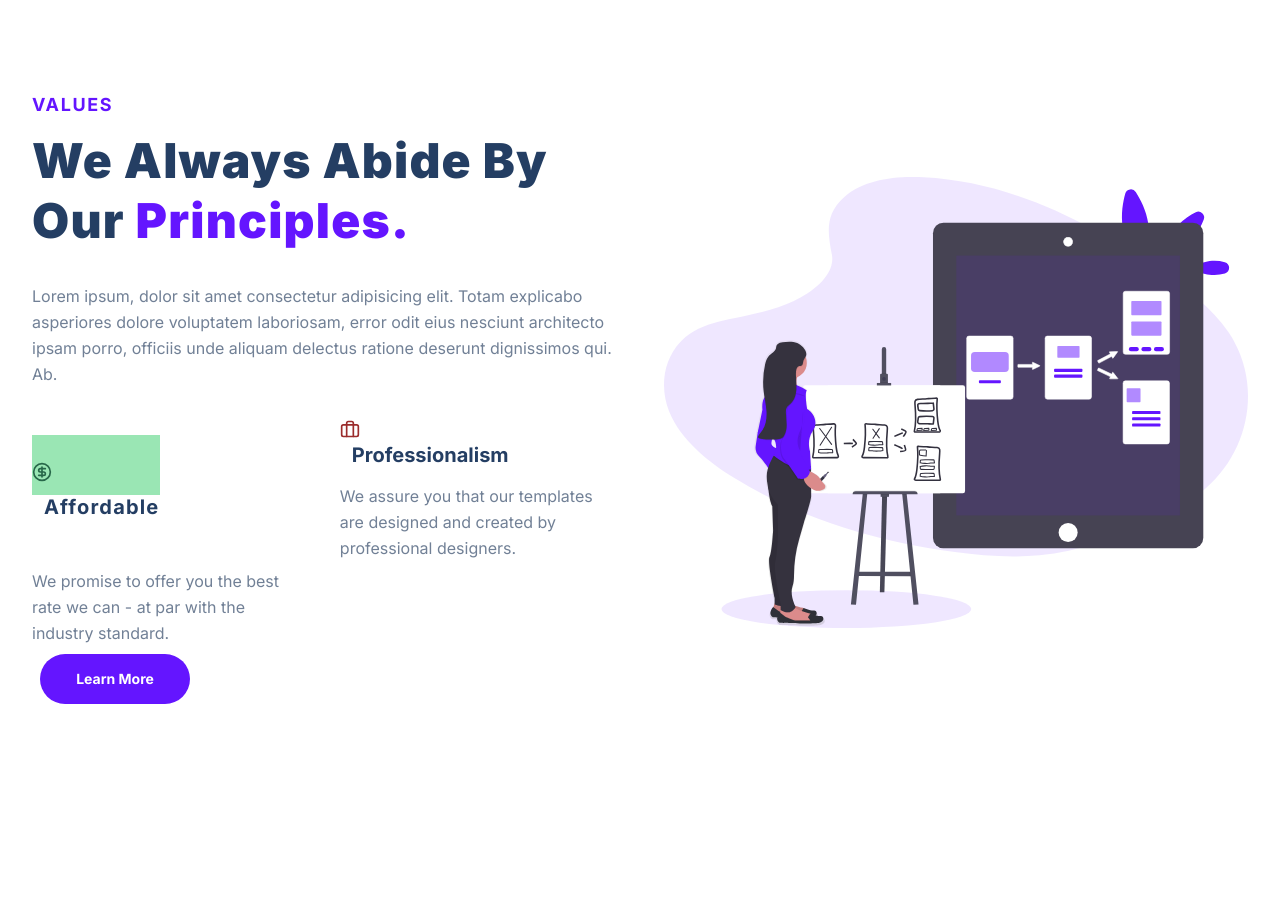
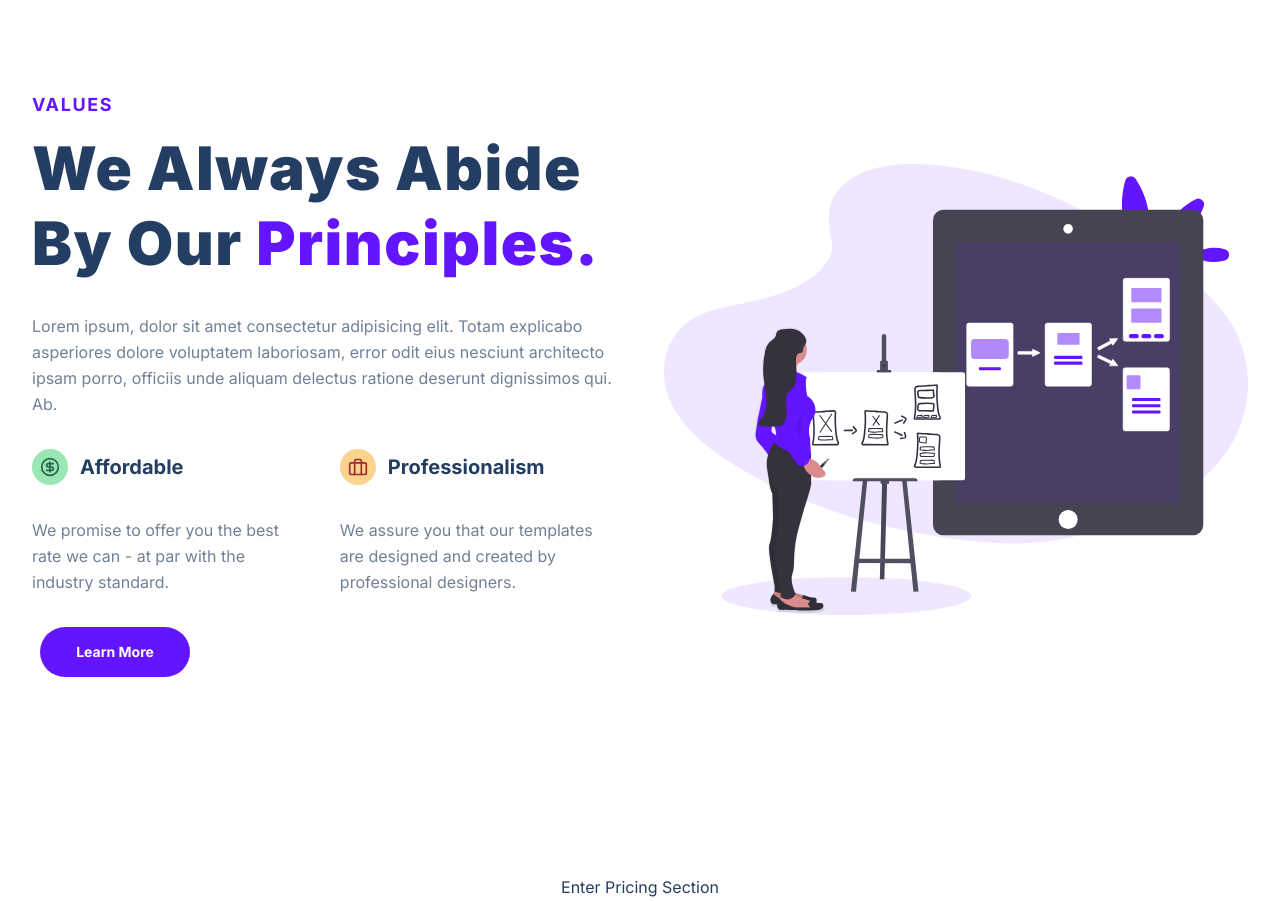
Before and after one commit to osazuwa01/final2-project, a plain HTML site: page index.html in a window 1280 px wide. Shown: the part 2960-3861 px from the top of the page. Drawn offline with Linux system fonts and the light colour scheme.

Commit message:
final_proje

```diff
--- a/index.html
+++ b/index.html
@@ -262,12 +262,11 @@
         </section>
 
         <section id="values">
-
             <div class="container">
                 <div class="row">
                     <div class="values__description">
                         <div class="value__tag">VALUES</div>
-                        <h2 class="value__title">
+                        <h2 class="value__heading">
                             We Always Abide By Our
                             <span class="purple">Principles.</span>
                         </h2>
@@ -302,7 +301,7 @@
                                 </div>
                             </div>
                             <div class="value">
-                        <div class="value__heading">
+                        <div class="value__title">
                             <figure class="value__img--wrapper">
                                 <svg
                                 xmlns="http://www.w3.org/2000/svg"
--- a/style.css
+++ b/style.css
@@ -663,7 +663,31 @@ VALUES ↓
   text-transform: uppercase;
 }
 
-.values__heading {
+.value__heading {
+  display: block;
+  font-size: 48px;
+  font-weight: 900;
+  line-height: 1.25;
+  margin: 16px 0 32px;
+  color: #243e63;
+}
+
+.value__img--wrapper {
+  width: 36px;
+  height: 36px;
+  min-width: 36px;
+  border-radius: 50%;
+  display: flex;
+  align-items: center;
+  justify-content: center;
+  margin: 0;
+}
+
+.value:nth-child(2) .value__img--wrapper {
+  background-color: #fbd38d;
+}
+
+.value__heading {
   width: 100%;
   font-size: 60px;
   font-weight: 900;
@@ -673,18 +697,9 @@ VALUES ↓
   letter-spacing: 0.025em;
 }
 .value__title {
-  font-size: 48px;
-  font-weight: 900;
-  color: rgb(36, 62, 99);
-  line-height: 1.5;
-  margin: 16px 0;
-  letter-spacing: 0.025em;
-}
-
-#values .value__title {
-  margin-top: 16px;
-  margin-bottom: 32px;
-  line-height: 1.25;
+  display: flex;
+  align-items: center;
+  margin-bottom: 16px;
 }
 
 .value__para {
@@ -759,6 +774,7 @@ VALUES ↓
   font-weight: bold;
   transition: all 300ms ease;
   cursor: pointer;
+  margin-top: 32px;
 }
 
 .values__description,
```
